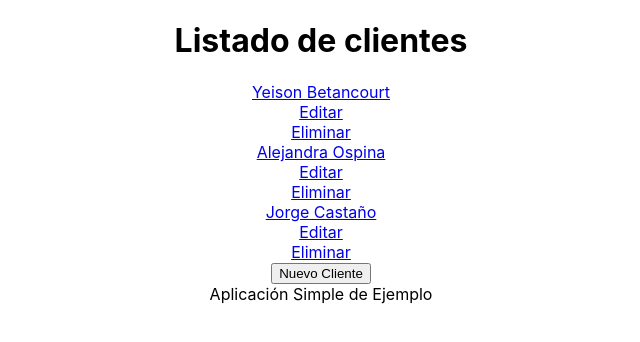
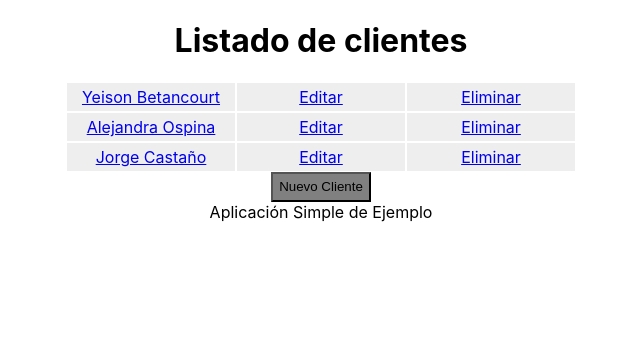
Before and after one commit to betancourtYeison/customers-app, a React (Create React App) app: page /customers in a window 1280 px wide. Shown: the top 342 px of the page, without its empty margins (319-959 px from the left). Built offline with nearby package versions, Linux system fonts and the light colour scheme.

Commit message:
Change style to components

```diff
--- a/src/index.css
+++ b/src/index.css
@@ -12,3 +12,31 @@ code {
   font-family: source-code-pro, Menlo, Monaco, Consolas, "Courier New",
     monospace;
 }
+
+.app-frame {
+  /* margin: 5%;
+  padding: 30px;
+  width: calc(80vw);
+  background-image: -webkit-gradient(linear, left top, left bottom, from(#666)); */
+}
+
+.customers-actions {
+  /* background: #aaa;
+  padding: 10px;
+  margin: 10px; */
+}
+
+.customers-actions button {
+  background: gray;
+  min-width: 100px;
+  height: 30px;
+  width: 5px;
+}
+
+.customer-list-item .field {
+  width: 160px;
+  margin: 1px;
+  padding: 4px;
+  background: #eee;
+  display: inline-block;
+}
```
